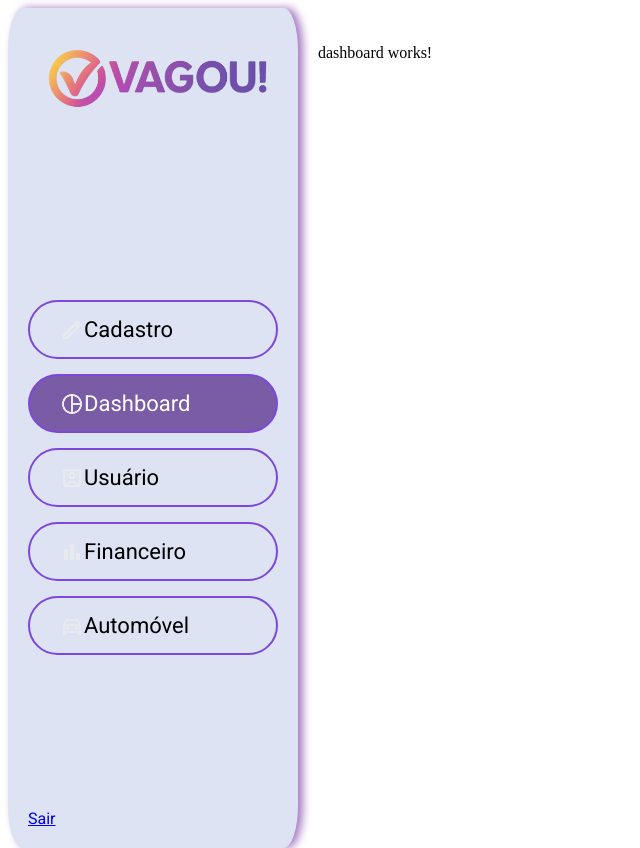
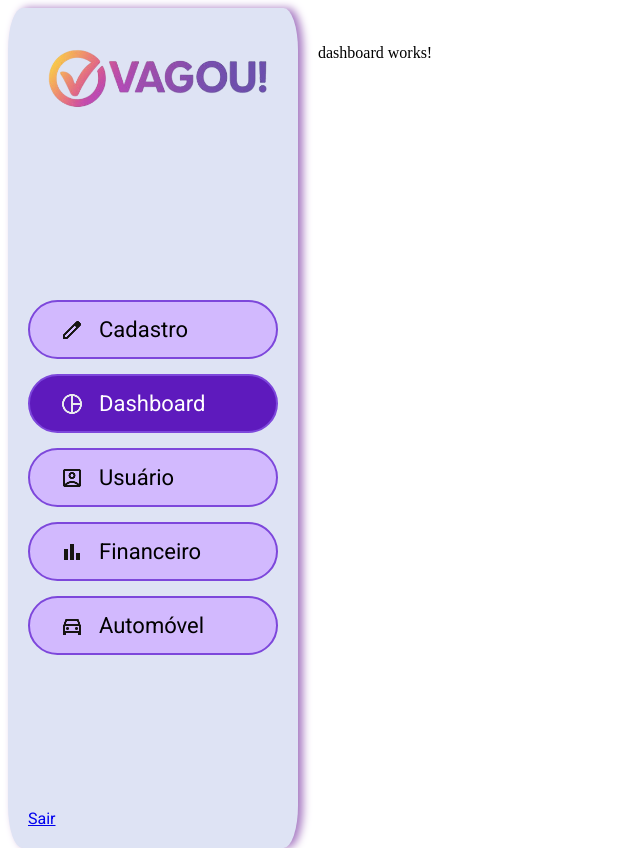
Before and after one commit to PISenacADS/projeto-pi-estacionamento, an Angular app in the folder frontend/: page /admin/dashboard in a window 1280 px wide. Shown: the whole page, without its empty margins (0-640 px from the left). Built offline with nearby package versions, Linux system fonts and the light colour scheme.

Commit message:
fix: add icon class to menu items for consistent styling and improve hover effects

```diff
--- a/frontend/src/app/shared/components/menu-lateral/menu-lateral.html
+++ b/frontend/src/app/shared/components/menu-lateral/menu-lateral.html
@@ -7,35 +7,35 @@
     <li>
       <a routerLink="/admin/cadastro" routerLinkActive="active">
         <i class="fas fa-"></i>
-        <img src="/assets/icons/cadastro.png" alt="cadastro">
+        <img src="/assets/icons/cadastro.png" alt="cadastro" class="icon">
         Cadastro
       </a>
     </li>
     <li>
       <a routerLink="/admin/dashboard" routerLinkActive="active">
         <i class="fas fa-chart-line"></i>
-        <img src="/assets/icons/dashboard.png" alt="dashboard">
+        <img src="/assets/icons/dashboard.png" alt="dashboard" class="icon">
         Dashboard
       </a>
     </li>
     <li>
       <a routerLink="/admin/usuario" routerLinkActive="active">
         <i class="fas fa-users"></i>
-        <img src="/assets/icons/user.png" alt="user">
+        <img src="/assets/icons/user.png" alt="user" class="icon">
         Usuário
       </a>
     </li>
     <li>
       <a routerLink="/admin/financeiro" routerLinkActive="active">
         <i class="fas fa-dollar-sign"></i>
-        <img src="/assets/icons/finance.png" alt="finance">
+        <img src="/assets/icons/finance.png" alt="finance" class="icon">
         Financeiro
       </a>
     </li>
     <li>
       <a routerLink="/admin/automovel" routerLinkActive="active">
         <i class="fas fa-car"></i>
-        <img src="/assets/icons/carro.png" alt="car">
+        <img src="/assets/icons/carro.png" alt="car" class="icon">
         Automóvel
       </a>
     </li>
--- a/frontend/src/app/shared/components/menu-lateral/menu-lateral.scss
+++ b/frontend/src/app/shared/components/menu-lateral/menu-lateral.scss
@@ -9,6 +9,15 @@
   flex-direction: column;
   justify-content: space-between;
   font-family: 'Roboto', sans-serif;
+}
+
+.icon {
+  width: 24px;
+  height: 24px;
+  margin-right: 15px;
+  color: black;
+  filter: invert(100%);
+  transition: filter 0.3s ease;
 }
 
 .logo img {
@@ -34,6 +43,7 @@
   transition: background-color 0.3s;
   font-size: 22px;
   border: solid 2px #7d47db;
+  background-color: #D2B9FE;
 }
 
 .menu-list li a:hover {
@@ -41,8 +51,17 @@
   color: white;
 }
 
+.icon li a:hover {
+  filter: invert(0%);
+}
+
+.menu-list li a:hover .icon,
+.menu-list li a.active .icon {
+  filter: invert(0%);
+  color: white;
+}
 .menu-list li a.active {
-  background-color: #7a5ba6;
+  background-color: #5e1abd;
   color: white;
 }
 
```
